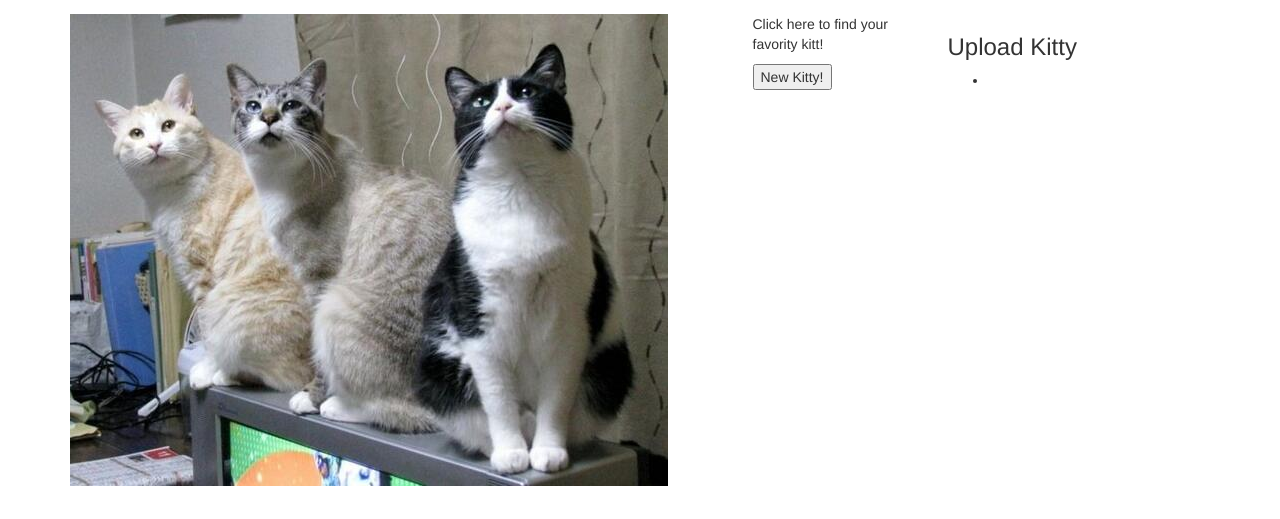
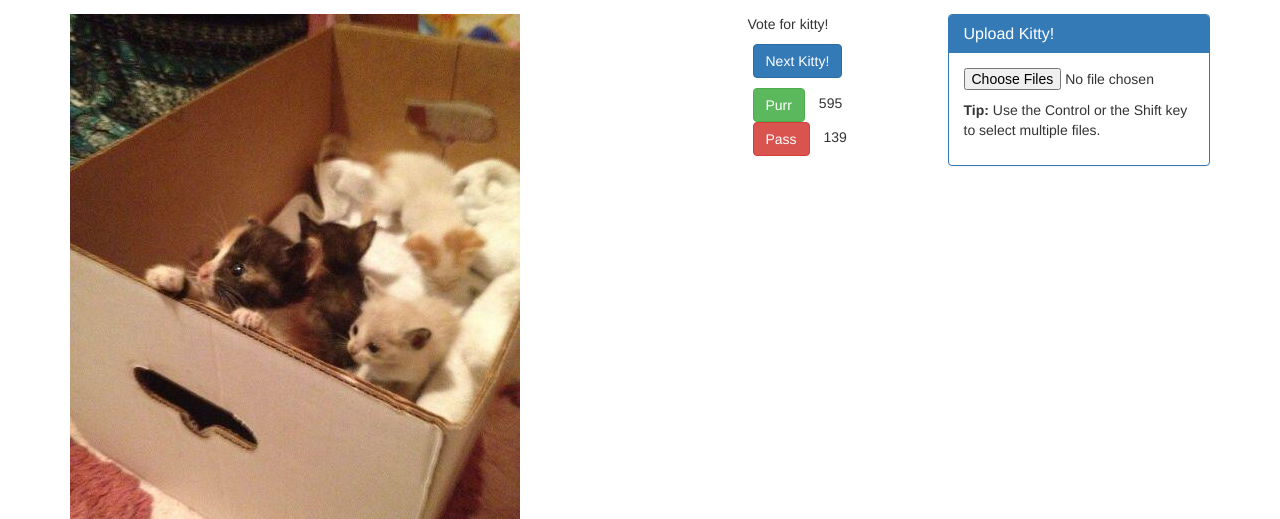
Before and after one commit to jcirni/jcirni.github.io, a plain HTML site: page kittygen/index.html in a window 1280 px wide. Shown: the part 146-665 px from the top of the page. Drawn offline with Linux system fonts and the light colour scheme; files whose address does not match are found by name.

Commit message:
voting rev

```diff
--- a/kittygen/css/kitty.css
+++ b/kittygen/css/kitty.css
@@ -11,3 +11,13 @@ body {
 footer {
     margin: 50px 0;
 }
+
+.vote-panel {
+
+}
+
+.vcenter {
+    display: inline-block;
+    vertical-align: middle;
+    float: none;
+}
--- a/kittygen/index.html
+++ b/kittygen/index.html
@@ -26,7 +26,7 @@
 
 </head>
 
-<body>
+<body onload="changeKitty()">
 
     <!-- Navigation -->
     <nav class="navbar navbar-inverse navbar-fixed-top" role="navigation">
@@ -60,7 +60,7 @@
         <div class="row">
             <div class="col-lg-12">
                 <h1 class="page-header">Welcome to KittyGen!
-                    <small>Find your favorite kitty</small>
+                    <small>Look at kitty</small>
                 </h1>
             </div>
         </div>
@@ -70,23 +70,44 @@
         <div class="row">
 
             <div class="col-md-7">
-               <img id="myImage" onclick="changeImage()" src="img/cats/cat-%20(101).jpg">
+               <img id="myImage" class="img-responsive"  onclick="changeKitty()" src="">
 
             </div>
             <div class="col-md-2" text-center>
-                <p>Click here to find your favority kitt!</p>
-                  <button type="button"
-                    onclick="changeImage()">
-                    New Kitty!</button>
+                <ul class="list-inline">
+                    <p>Vote for kitty!</p>
+                     <li> <button type="button" class="btn btn-primary"
+                        onclick="changeKitty()">
+                        Next Kitty!</button></li>
+                </ul>
+                    <div class="vote-panel" vcenter>
+                        <ul class="list-inline">
+                            <li><button type="button" class="btn btn-success" onclick="voteUp()">Purr </button></li>
+                            <li id="myUpVote"> 1</li>
+                            <li><button type="button" class="btn btn-danger" onclick="voteDown()">Pass</button></li>
+                            <li id="myDownVote"> 1</li>
+                        </ul>
+                    </div>
+
             </div>
 
             <div class="col-md-3">
-                <h3></h3>
+                <div class = "panel panel-primary">
+                   <div class = "panel-heading">
+                      <h3 class = "panel-title">Upload Kitty!</h3>
+                   </div>
+                   <div class = "panel-body">
 
-                <h3>Upload Kitty</h3>
-                <ul>
-                    <li></li>
-                </ul>
+                    <input type="file" id="myFile" multiple size="50" onchange="uploadKitty()">
+
+                    <p id="msg"></p>
+
+
+                    <p><strong>Tip:</strong> Use the Control or the Shift key to select multiple files.</p>
+
+
+                   </div>
+                </div>
             </div>
 
         </div>
--- a/kittygen/js/kitty.js
+++ b/kittygen/js/kitty.js
@@ -1,5 +1,55 @@
-function changeImage() {
+function changeKitty() {
+   //load image
     var image = document.getElementById('myImage');
-    var imgVal = String(Math.floor((Math.random()*149)+1));
+    var imgVal = String(Math.floor((Math.random() * 149) + 1));
     image.src = "img/cats/cat-%20("+imgVal+").jpg";
+
+    //load upvote
+    document.getElementById("myUpVote").innerHTML = Math.floor((Math.random()*650)+1);
+
+    //load downvote
+    document.getElementById("myDownVote").innerHTML = Math.floor((Math.random()*149)+1);
     }
+
+function voteUp() {
+    var upvote = Number(document.getElementById('myUpVote').innerHTML);
+    upvote += 1;
+    document.getElementById("myUpVote").innerHTML = upvote;
+}
+
+function voteDown() {
+    var downvote = Number(document.getElementById('myDownVote').innerHTML);
+    downvote += 1;
+    document.getElementById("myDownVote").innerHTML = downvote;
+}
+
+function uploadKitty(){
+    var x = document.getElementById("myFile");
+    var txt = "";
+    if ('files' in x) {
+        if (x.files.length == 0) {
+            txt = "Select one or more files.";
+        } else {
+            for (var i = 0; i < x.files.length; i++) {
+                txt += "<br><strong>" + (i+1) + ". file</strong><br>";
+                var file = x.files[i];
+                if ('name' in file) {
+                    txt += "name: " + file.name + "<br>";
+                }
+                if ('size' in file) {
+                    txt += "size: " + Math.floor(file.size/1000) + " kb <br>";
+
+                }
+            }
+        }
+    }
+    else {
+        if (x.value == "") {
+            txt += "Select one or more files.";
+        } else {
+            txt += "The files property is not supported by your browser!";
+            txt  += "<br>The path of the selected file: " + x.value; // If the browser does not support the files property, it will return the path of the selected file instead.
+        }
+    }
+    document.getElementById("msg").innerHTML = txt;
+}
```
Also changed, not shown: index.html (+1 -1 lines).
